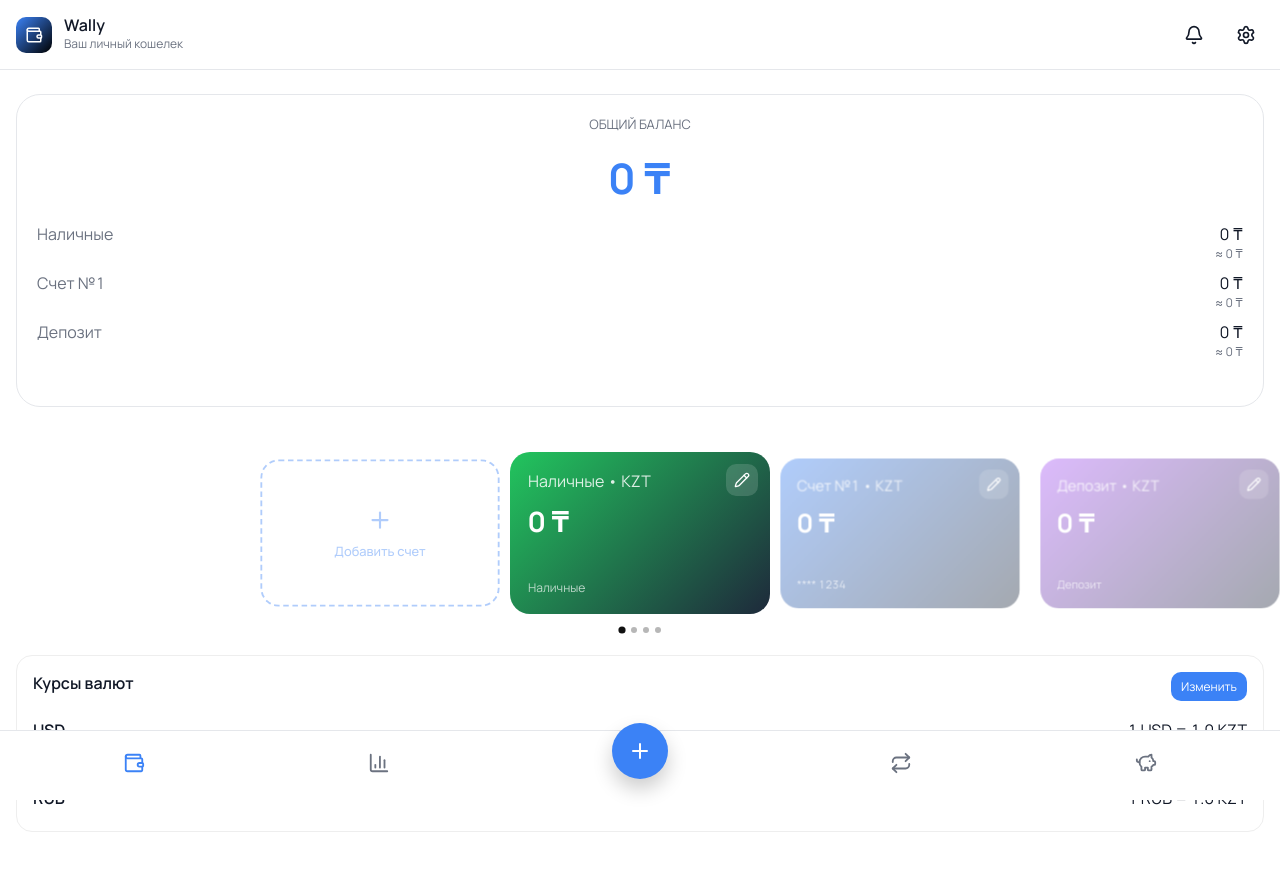
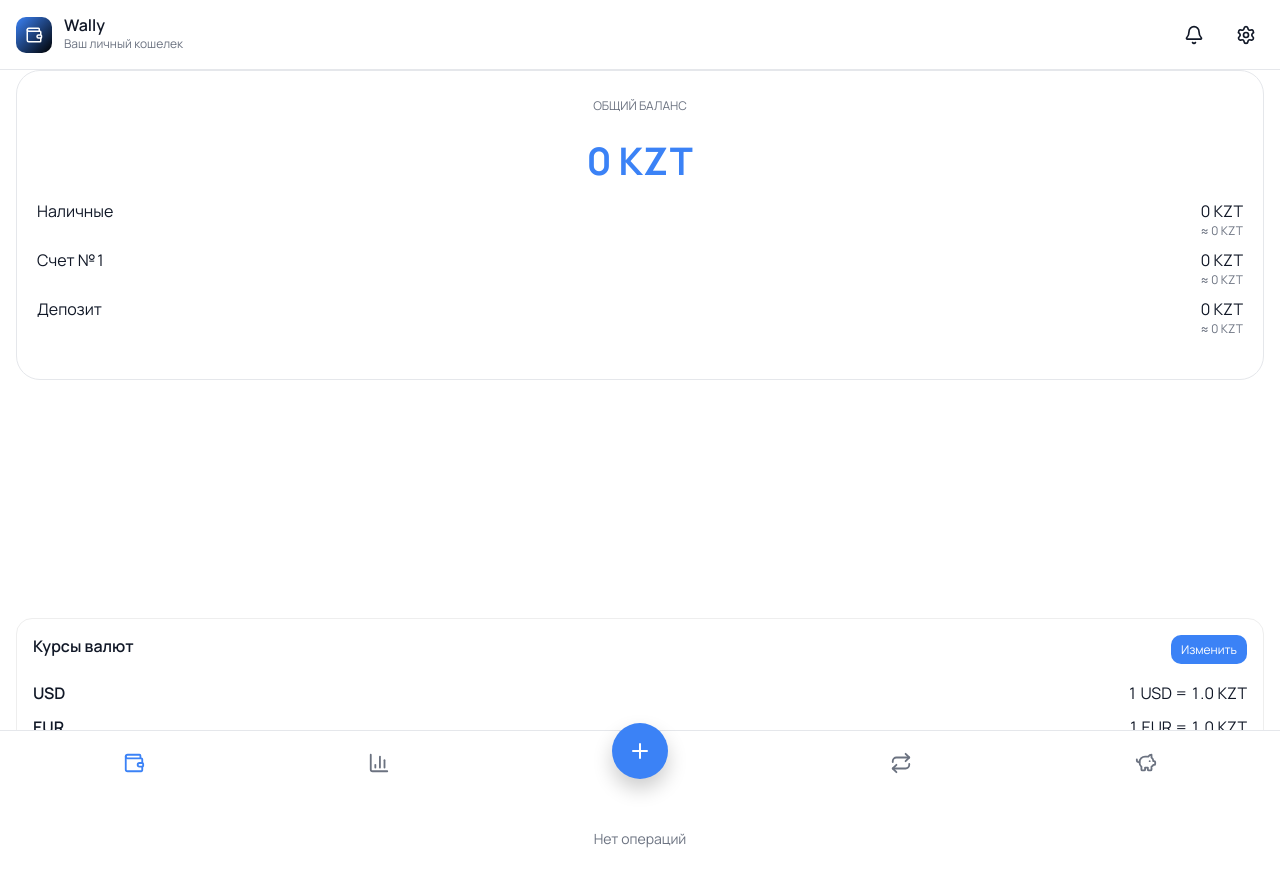
Before and after one commit to hayriddinrakhimov/wally, a React (Vite) app: page / in a window 1280 px wide. Shown: the top 884 px of the page. Built offline with nearby package versions, Linux system fonts and the light colour scheme; no server answers.

Commit message:
полу готовый главный экран

```diff
--- a/src/App.jsx
+++ b/src/App.jsx
@@ -15,7 +15,7 @@ import { AccountColorPickerContent } from "./components/AccountColorPickerConten
 import { CurrencyPickerContent } from "./components/CurrencyPickerContent";
 
 import { useSetPrimary } from "./theme/ThemeProvider";
-import { CurrencyProvider, useCurrency } from "./context/CurrencyProvider";
+import { CurrencyProvider } from "./context/CurrencyProvider";
 
 export default function App() {
   const [activeTab, setActiveTab] = useState("wallet");
@@ -43,7 +43,7 @@ export default function App() {
   const [accountColor, setAccountColor] = useState("blue");
   const [accountDraft, setAccountDraft] = useState(null);
 
-  /* ===================== COLORS ===================== */
+  const [editingTransaction, setEditingTransaction] = useState(null);
 
   const ALL_COLORS = [
     "blue",
@@ -60,8 +60,6 @@ export default function App() {
 
   const getFreeColor = (used) =>
     ALL_COLORS.find((c) => !used.includes(c)) || "blue";
-
-  /* ===================== DEFAULT ACCOUNTS ===================== */
 
   useEffect(() => {
     if (!accountsRaw || accountsRaw.length === 0) {
@@ -94,38 +92,26 @@ export default function App() {
     }
   }, [accountsRaw, setAccounts]);
 
-  /* ===================== TRANSACTIONS ===================== */
+  function addTransaction(tx) {
+    const newTx = {
+      id: Date.now().toString(),
+      date: Date.now(),
+      ...tx,
+    };
 
-  function addTransaction(tx) {
-    setTransactions((prev) => [tx, ...prev]);
-
-    setAccounts((prev) =>
-      prev.map((acc) => {
-        if (tx.type === "income" && acc.id === tx.to) {
-          return { ...acc, balance: acc.balance + tx.amount };
-        }
-
-        if (tx.type === "expense" && acc.id === tx.from) {
-          return { ...acc, balance: acc.balance - tx.amount };
-        }
-
-        if (tx.type === "transfer") {
-          if (acc.id === tx.from) {
-            return { ...acc, balance: acc.balance - tx.amount };
-          }
-          if (acc.id === tx.to) {
-            return { ...acc, balance: acc.balance + tx.amount };
-          }
-        }
-
-        return acc;
-      })
-    );
-
+    setTransactions((prev) => [newTx, ...prev]);
     setSheetType(null);
   }
 
-  /* ===================== ACCOUNTS ===================== */
+  function updateTransaction(updated) {
+    setTransactions((prev) =>
+      prev.map((tx) => (tx.id === updated.id ? updated : tx))
+    );
+  }
+
+  function deleteTransaction(id) {
+    setTransactions((prev) => prev.filter((tx) => tx.id !== id));
+  }
 
   function handleSaveAccount(data) {
     setAccounts((prev) =>
@@ -155,8 +141,6 @@ export default function App() {
     setSheetType(null);
     setAccountDraft(null);
   }
-
-  /* ===================== FOOTER ===================== */
 
   const renderFooter = () => {
     if (sheetType === "add") {
@@ -190,7 +174,14 @@ export default function App() {
 
   return (
     <CurrencyProvider baseCurrency={baseCurrency}>
-      <div style={{ minHeight: "100vh" }}>
+      <div
+        style={{
+          minHeight: "100vh",
+          display: "flex",
+          flexDirection: "column",
+          overflow: "hidden",
+        }}
+      >
         <Header
           onOpenSettings={() => {
             setSheetType("settings");
@@ -200,7 +191,16 @@ export default function App() {
           disabled={!!sheetType}
         />
 
-        <div style={{ paddingTop: 8 }}>
+        {/* 🔥 ВАЖНО: единый scroll контейнер */}
+        <div
+          style={{
+            flex: 1,
+            display: "flex",
+            flexDirection: "column",
+            overflow: "hidden",
+            paddingTop: 0, // ❌ убрали лишний зазор
+          }}
+        >
           <TotalBalance
             accounts={accountsRaw}
             baseCurrency={baseCurrency}
@@ -210,11 +210,11 @@ export default function App() {
             accounts={accountsRaw}
             activeIndex={activeIndex}
             setActiveIndex={setActiveIndex}
+            transactions={transactions}
+            onDeleteTransaction={deleteTransaction}
+            onUpdateTransaction={updateTransaction}
             onAdd={() => {
-              const used = accountsRaw
-                .map((a) => a.color)
-                .filter(Boolean);
-
+              const used = accountsRaw.map((a) => a.color).filter(Boolean);
               const color = getFreeColor(used);
 
               setEditingAccount(null);
@@ -258,7 +258,6 @@ export default function App() {
             <SettingsContent
               baseCurrency={baseCurrency}
               onChangeCurrency={setBaseCurrency}
-              onOpenColorPicker={() => setSettingsView("color")}
             />
           )}
 
@@ -278,9 +277,6 @@ export default function App() {
               account={accountDraft}
               color={accountColor}
               onChange={setAccountDraft}
-              onOpenColorPicker={() =>
-                setSheetType("accountColor")
-              }
               onSave={(data) =>
                 editingAccount
                   ? handleSaveAccount(data)
@@ -289,21 +285,24 @@ export default function App() {
             />
           )}
 
-          {sheetType === "accountColor" && (
-            <AccountColorPickerContent
-              value={accountColor}
-              onChange={(c) => {
-                setAccountColor(c);
-                setAccountDraft((p) => ({
-                  ...p,
-                  color: c,
-                }));
-                setSheetType("account");
-              }}
-            />
-          )}
+          {sheetType === "transaction" &&
+            editingTransaction && (
+              <TransactionEditContent
+                transaction={editingTransaction}
+                accounts={accountsRaw}
+                onSave={(updated) => {
+                  updateTransaction(updated);
+                  setSheetType(null);
+                  setEditingTransaction(null);
+                }}
+                onDelete={(id) => {
+                  deleteTransaction(id);
+                  setSheetType(null);
+                  setEditingTransaction(null);
+                }}
+              />
+            )}
 
-          {/* 💰 ВАЛЮТЫ */}
           {sheetType === "currency" && (
             <CurrencyPickerContent
               onClose={() => setSheetType(null)}
--- a/src/components/AccountsStack.jsx
+++ b/src/components/AccountsStack.jsx
@@ -8,12 +8,11 @@ export const AccountsStack = ({
   index = 0,
   setIndex,
   onAdd,
-  onEdit, // 🔥 ДОБАВИЛИ
+  onEdit,
 }) => {
   const isDragging = useRef(false);
 
-  const items = [...accounts, { id: "__add__" }];
-  const count = items.length;
+  const count = accounts.length;
 
   const handleDragStart = () => {
     isDragging.current = true;
@@ -58,7 +57,8 @@ export const AccountsStack = ({
         overflow: "hidden",
       }}
     >
-      {items.map((acc, i) => {
+      {/* ================= ACCOUNTS ================= */}
+      {accounts.map((acc, i) => {
         const offset = getOffset(i);
         const isActive = offset === 0;
 
@@ -88,13 +88,6 @@ export const AccountsStack = ({
               pointerEvents: isActive ? "auto" : "none",
             }}
           >
-            {acc.id === "__add__" ? (
-              <AddAccountCard
-                onClick={() => {
-                  if (!isDragging.current) onAdd();
-                }}
-              />
-            ) : (
             <AccountCard
               account={acc}
               isActive={isActive}
@@ -104,12 +97,26 @@ export const AccountsStack = ({
                 }
               }}
             />
-            )}
           </motion.div>
         );
       })}
 
-      {/* ===== ИНДИКАТОР ===== */}
+      {/* ================= ADD BUTTON (OVERLAY) ================= */}
+      <div
+        style={{
+          position: "absolute",
+          right: 10,
+          top: 10,
+        }}
+      >
+        <AddAccountCard
+          onClick={() => {
+            if (!isDragging.current) onAdd();
+          }}
+        />
+      </div>
+
+      {/* ================= INDICATOR ================= */}
       <div
         style={{
           position: "absolute",
@@ -118,7 +125,7 @@ export const AccountsStack = ({
           gap: 6,
         }}
       >
-        {items.map((_, i) => (
+        {accounts.map((_, i) => (
           <motion.div
             key={i}
             animate={{
--- a/src/components/MainContent.jsx
+++ b/src/components/MainContent.jsx
@@ -1,5 +1,6 @@
 import { AccountsStack } from "./AccountsStack";
 import { CurrencyWidget } from "./CurrencyWidget";
+import { TransactionsList } from "./TransactionsList";
 
 export const MainContent = ({
   accounts,
@@ -8,6 +9,7 @@ export const MainContent = ({
   onAdd,
   onEdit,
   onOpenCurrency,
+  transactions = [],
 }) => {
   return (
     <div
@@ -15,41 +17,62 @@ export const MainContent = ({
         flex: 1,
         display: "flex",
         flexDirection: "column",
-        overflow: "hidden",
 
-        // ⭐ ВАЖНО: безопасная зона под navbar
-        paddingBottom: 80, // подгони под высоту navbar (обычно 64–80)
+        // ❗ важно для flex scroll
+        minHeight: 0,
       }}
     >
-      {/* ACCOUNTS */}
+      {/* ================= ACCOUNTS ================= */}
       <div
         style={{
-          position: "relative",
+          flexShrink: 0,
+          display: "flex",
+          justifyContent: "center",
+        }}
+      >
+        <AccountsStack
+          accounts={accounts}
+          index={activeIndex}
+          setIndex={setActiveIndex}
+          onAdd={onAdd}
+          onEdit={onEdit}
+        />
+      </div>
+
+      {/* ================= CURRENCY ================= */}
+      <div
+        style={{
+          flexShrink: 0,
+          marginTop: 6,
+          marginBottom: 6,
+        }}
+      >
+        <CurrencyWidget onOpen={onOpenCurrency} />
+      </div>
+
+      {/* ================= TRANSACTIONS (SCROLL AREA) ================= */}
+      <div
+        style={{
           flex: 1,
-          display: "flex",
-          alignItems: "flex-start",
-          justifyContent: "center",
-          paddingTop: 0,
+
+          // ❗ ключевой фикс
+          minHeight: 0,
+          overflow: "hidden",
         }}
       >
         <div
           style={{
-            overflow: "hidden",
-            width: "100%",
+            height: "100%",
+            overflowY: "auto",
+            overflowX: "hidden",
           }}
         >
-          <AccountsStack
+          <TransactionsList
+            transactions={transactions}
             accounts={accounts}
-            index={activeIndex}
-            setIndex={setActiveIndex}
-            onAdd={onAdd}
-            onEdit={onEdit}
           />
         </div>
       </div>
-
-      {/* CURRENCY WIDGET */}
-      <CurrencyWidget onOpen={onOpenCurrency} />
     </div>
   );
 };
--- a/src/components/TotalBalance.jsx
+++ b/src/components/TotalBalance.jsx
@@ -3,9 +3,8 @@ import { useCurrency } from "../context/CurrencyProvider";
 import { formatMoney } from "../utils/formatMoney";
 
 export const TotalBalance = ({ accounts }) => {
-  const { convert, baseCurrency, rates } = useCurrency();
+  const { convert, baseCurrency } = useCurrency();
 
-  /* ================= COLORS ================= */
   const getColor = (acc) => {
     const map = {
       cash: "#10b981",
@@ -16,8 +15,7 @@ export const TotalBalance = ({ accounts }) => {
     return acc.color || map[acc.type] || "var(--primary)";
   };
 
-  /* ================= ACCOUNTS IN BASE ================= */
-  const accountsWithBase = useMemo(() => {
+  const enriched = useMemo(() => {
     return accounts.map((acc) => {
       const baseAmount = convert(
         acc.balance,
@@ -31,33 +29,28 @@ export const TotalBalance = ({ accounts }) => {
         uiColor: getColor(acc),
       };
     });
-  }, [accounts, baseCurrency, convert, rates]);
+  }, [accounts, baseCurrency, convert]);
 
-  /* ================= SORT ================= */
-  const sortedAccounts = useMemo(() => {
+  const sorted = useMemo(() => {
     const order = {
       cash: 0,
       card: 1,
       deposit: 2,
     };
 
-    return [...accountsWithBase].sort(
+    return [...enriched].sort(
       (a, b) => order[a.type] - order[b.type]
     );
-  }, [accountsWithBase, rates]);
+  }, [enriched]);
 
-  /* ================= TOTAL ================= */
   const total = useMemo(() => {
-    return sortedAccounts.reduce(
-      (sum, acc) => sum + acc.baseAmount,
-      0
-    );
-  }, [sortedAccounts, rates]);
+    return sorted.reduce((sum, acc) => sum + acc.baseAmount, 0);
+  }, [sorted]);
 
   return (
     <div
       style={{
-        margin: 16,
+        margin: "0 16px",
         padding: 20,
         borderRadius: 24,
         background: "var(--bg)",
@@ -65,18 +58,29 @@ export const TotalBalance = ({ accounts }) => {
         display: "flex",
         flexDirection: "column",
         alignItems: "center",
-        gap: 16,
+        gap: 14,
       }}
     >
-      {/* TITLE */}
-      <div style={{ fontSize: 13, color: "var(--text-secondary)" }}>
+      {/* 🔥 STICKY HEADER */}
+      <div
+        style={{
+          position: "sticky",
+          top: 0,
+          zIndex: 10,
+          background: "var(--bg)",
+          padding: "6px 0",
+          fontSize: 12,
+          color: "var(--text-secondary)",
+          backdropFilter: "blur(8px)",
+        }}
+      >
         ОБЩИЙ БАЛАНС
       </div>
 
       {/* TOTAL */}
       <div
         style={{
-          fontSize: 42,
+          fontSize: 38,
           fontWeight: 700,
           color: "var(--primary)",
         }}
@@ -84,7 +88,7 @@ export const TotalBalance = ({ accounts }) => {
         {formatMoney(total, baseCurrency)}
       </div>
 
-      {/* LIST */}
+      {/* ACCOUNTS */}
       <div
         style={{
           width: "100%",
@@ -93,7 +97,7 @@ export const TotalBalance = ({ accounts }) => {
           gap: 10,
         }}
       >
-        {sortedAccounts.map((acc) => (
+        {sorted.map((acc) => (
           <div
             key={acc.id}
             style={{
@@ -101,14 +105,21 @@ export const TotalBalance = ({ accounts }) => {
               justifyContent: "space-between",
             }}
           >
-            <span style={{ color: "var(--text-secondary)" }}>
+            <span style={{ color: "var(--text)" }}>
               {acc.name}
             </span>
 
             <div style={{ textAlign: "right" }}>
-              <div>{formatMoney(acc.balance, acc.currency)}</div>
+              <div style={{ color: "var(--text)" }}>
+                {formatMoney(acc.balance, acc.currency)}
+              </div>
 
-              <div style={{ fontSize: 12, color: "var(--text-secondary)" }}>
+              <div
+                style={{
+                  fontSize: 12,
+                  color: "var(--text-secondary)",
+                }}
+              >
                 ≈ {formatMoney(acc.baseAmount, baseCurrency)}
               </div>
             </div>
@@ -116,17 +127,17 @@ export const TotalBalance = ({ accounts }) => {
         ))}
       </div>
 
-      {/* PROGRESS BAR */}
+      {/* PROGRESS */}
       <div
         style={{
           width: "100%",
           display: "flex",
-          height: 10,
+          height: 8,
           borderRadius: 999,
           overflow: "hidden",
         }}
       >
-        {sortedAccounts.map((acc) => {
+        {sorted.map((acc) => {
           const percent = total
             ? (acc.baseAmount / total) * 100
             : 0;
--- /dev/null
+++ b/src/components/TransactionsList.jsx
@@ -0,0 +1,139 @@
+import { getCategory } from "../utils/getCategory";
+import { getTransactionColor } from "../utils/getTransactionColor";
+import { formatMoney } from "../utils/formatMoney";
+
+export const TransactionsList = ({
+  transactions = [],
+  accounts = [],
+  onPress,
+}) => {
+  if (!transactions.length) {
+    return (
+      <div
+        style={{
+          padding: 16,
+          textAlign: "center",
+          color: "var(--text-secondary)",
+          fontSize: 14,
+        }}
+      >
+        Нет операций
+      </div>
+    );
+  }
+
+  const getAccountName = (id) =>
+    accounts.find((a) => a.id === id)?.name || "—";
+
+  const getTypeLabel = (type) => {
+    switch (type) {
+      case "income":
+        return "Доход";
+      case "expense":
+        return "Расход";
+      case "transfer":
+        return "Перевод";
+      default:
+        return "Операция";
+    }
+  };
+
+  return (
+    <div style={{ padding: "0 12px", marginTop: 12 }}>
+      {transactions.map((tx) => {
+        const category = getCategory(tx.categoryId);
+        const isTransfer = tx.type === "transfer";
+
+        const typeLabel = getTypeLabel(tx.type);
+
+        const title = isTransfer
+          ? "Перевод"
+          : `${typeLabel}: ${category?.name || "Без категории"}`;
+
+        return (
+          <div
+            key={tx.id}
+            onClick={() => onPress?.(tx)}
+            style={{
+              display: "flex",
+              justifyContent: "space-between",
+              padding: "12px 14px",
+              borderRadius: 14,
+              border: "1px solid var(--border)",
+              background: "var(--bg)",
+              marginBottom: 10,
+              color: "var(--text)",
+              cursor: "pointer",
+            }}
+          >
+            {/* LEFT */}
+            <div style={{ display: "flex", flexDirection: "column" }}>
+              {/* TITLE */}
+              <div
+                style={{
+                  fontWeight: 600,
+                  color: "var(--text)",
+                }}
+              >
+                {title}
+              </div>
+
+              {/* ACCOUNTS */}
+              <div
+                style={{
+                  fontSize: 12,
+                  marginTop: 3,
+                  color: "var(--text-secondary)",
+                }}
+              >
+                {isTransfer
+                  ? `${getAccountName(tx.from)} → ${getAccountName(
+                      tx.to
+                    )}`
+                  : getAccountName(tx.from || tx.to)}
+              </div>
+
+              {/* NOTE */}
+              {tx.note && (
+                <div
+                  style={{
+                    fontSize: 12,
+                    marginTop: 3,
+                    color: "var(--text-secondary)",
+                  }}
+                >
+                  {tx.note}
+                </div>
+              )}
+            </div>
+
+            {/* RIGHT */}
+            <div style={{ textAlign: "right" }}>
+              <div
+                style={{
+                  fontWeight: 700,
+                  color: getTransactionColor(tx.type),
+                }}
+              >
+                {tx.type === "income" && "+"}
+                {tx.type === "expense" && "-"}
+                {tx.type === "transfer" && "↔"}{" "}
+                {formatMoney(tx.amount, tx.currency || "KZT")}
+              </div>
+
+              <div
+                style={{
+                  fontSize: 12,
+                  marginTop: 3,
+                  color: "var(--text-secondary)",
+                }}
+              >
+                {new Date(tx.date).toLocaleDateString()}
+              </div>
+            </div>
+          </div>
+        );
+      })}
+    </div>
+  );
+};
--- /dev/null
+++ b/src/theme/transactionColors.js
@@ -0,0 +1,5 @@
+export const transactionColors = {
+  income: "#22c55e",   // green
+  expense: "#ef4444",  // red
+  transfer: "#111111", // black / neutral
+};
--- a/src/utils/formatMoney.js
+++ b/src/utils/formatMoney.js
@@ -1,29 +1,9 @@
-const currencyLocales = {
-  KZT: "ru-KZ",
-  USD: "en-US",
-  EUR: "de-DE",
-  RUB: "ru-RU",
+export const formatMoney = (value, currency = "KZT") => {
+  if (value === null || value === undefined) return "0";
+
+  return new Intl.NumberFormat("ru-RU", {
+    style: "currency",
+    currency,
+    maximumFractionDigits: 0,
+  }).format(value);
 };
-
-export const formatMoney = (amount, currency) => {
-  try {
-    const safeAmount =
-      typeof amount === "number" && !isNaN(amount)
-        ? amount
-        : 0;
-
-    const locale = currencyLocales[currency];
-
-    if (!locale) {
-      return `${Math.round(safeAmount).toLocaleString()} ${currency}`;
-    }
-
-    return new Intl.NumberFormat(locale, {
-      style: "currency",
-      currency,
-      maximumFractionDigits: 0,
-    }).format(safeAmount);
-  } catch {
-    return `${Math.round(amount || 0).toLocaleString()} ${currency}`;
-  }
-};
--- /dev/null
+++ b/src/utils/getCategory.js
@@ -0,0 +1,5 @@
+import { categories } from "../data/categories";
+
+export const getCategory = (id) => {
+  return categories.find((c) => c.id === id);
+};
--- /dev/null
+++ b/src/utils/getTransactionColor.js
@@ -0,0 +1,5 @@
+import { transactionColors } from "../theme/transactionColors";
+
+export const getTransactionColor = (type) => {
+  return transactionColors[type] || "#999";
+};
```
Also changed, not shown: src/components/TransactionEditContent.jsx (added, +35 -0 lines), src/data/categories.js (added, +30 -0 lines), src/mock/operations.js (added, +31 -0 lines). Lines whose indentation alone changed are shown as unchanged.
